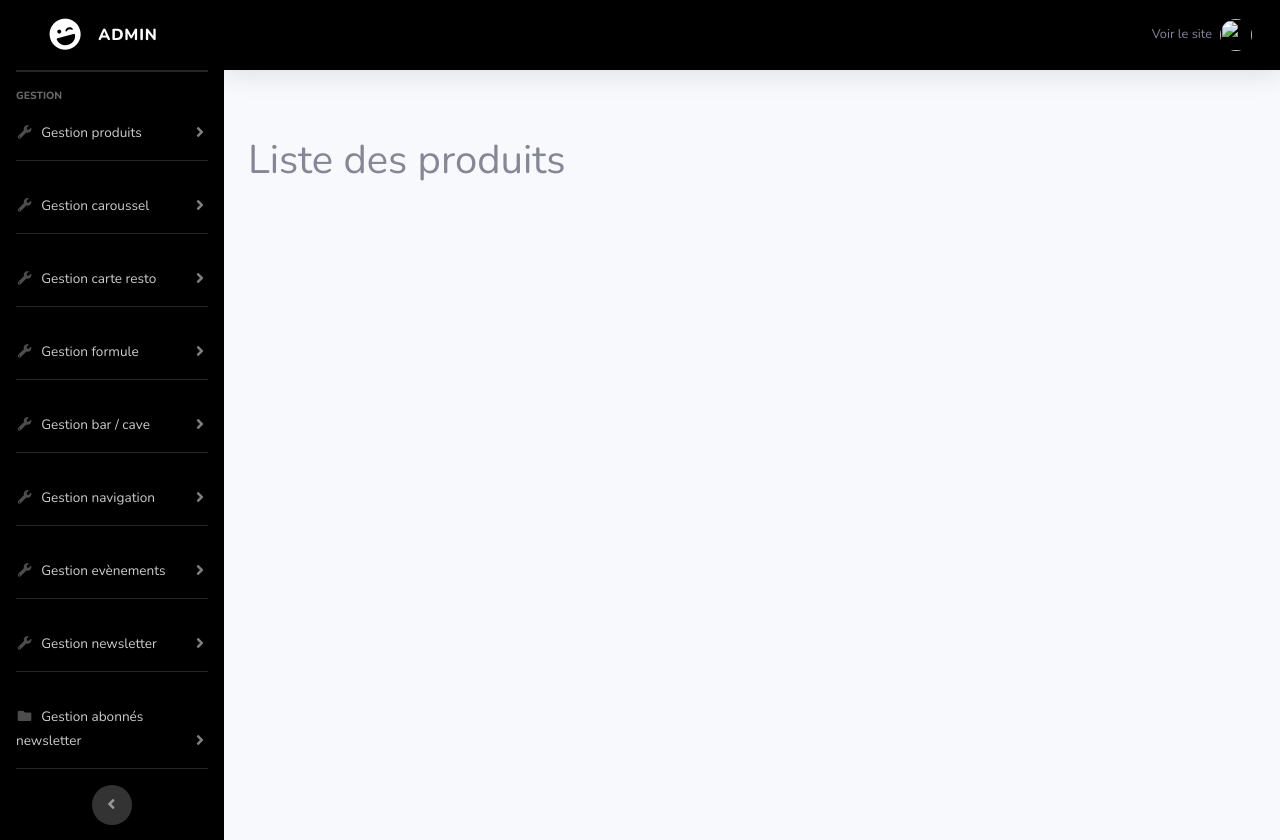
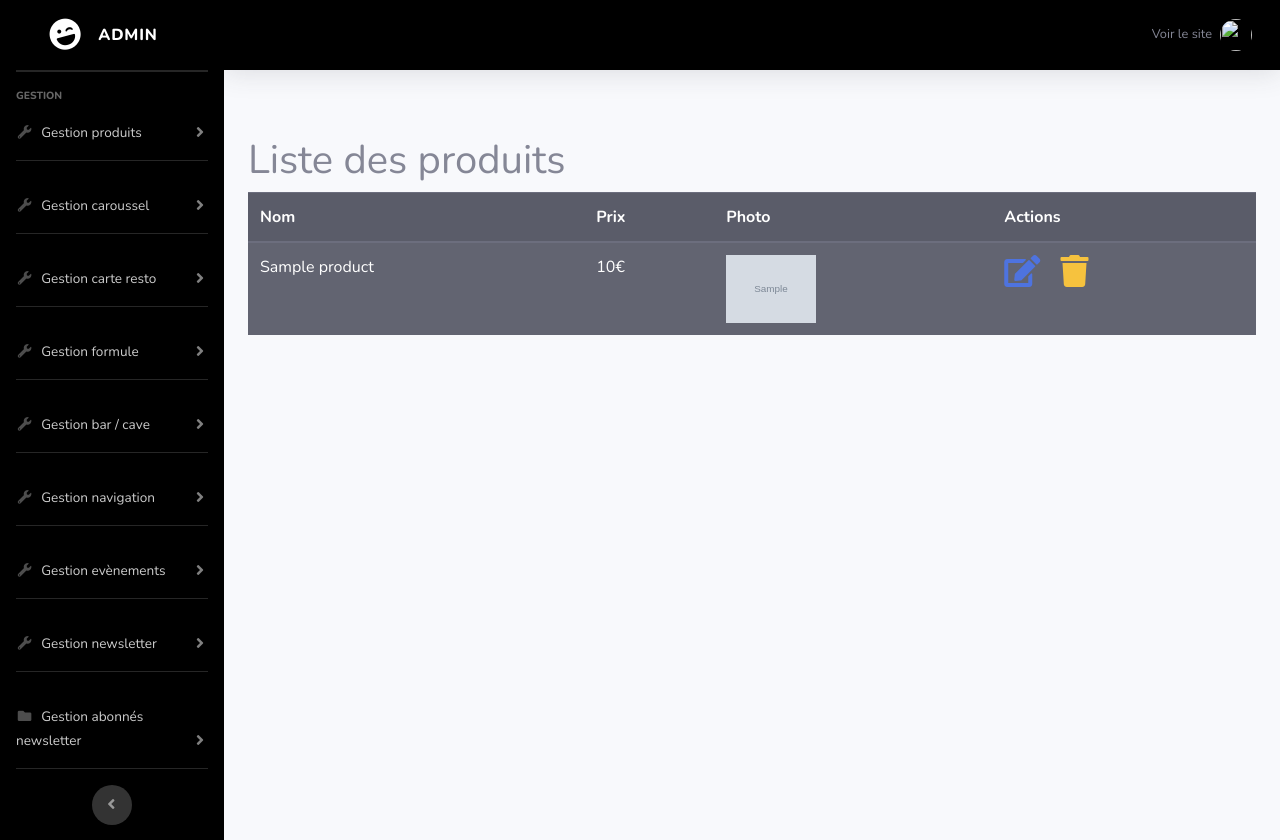
Before and after one commit to SamQG1/symfony_blog, a Symfony app: template templates/product/listProduct.html.twig in a window 1280 px wide. Shown: the top 840 px of the page. Run offline with Twig, Linux system fonts and the light colour scheme; the template is opened without the code that fills it: most values are stand-ins (such as "Sample title", 1, 10 or a date in 2020); grey boxes marked "Sample" are stand-in pictures; some libraries are stand-ins or nearby versions.

Commit message:
commit2202

```diff
--- a/templates/product/listProduct.html.twig
+++ b/templates/product/listProduct.html.twig
@@ -8,6 +8,44 @@
 
 <h1>Liste des produits</h1>
 
+<table class="table table-dark table-striped">
+
+<thead>
+<tr>
+    <th>Nom</th>
+    <th>Prix</th>
+    <th>Photo</th>
+    <th>Actions</th>
+
+</tr>
+</thead>
+<tbody>
+{% for product in products %}
+
+
+<tr>
+
+    <td>{{ product.title }}</td>
+    <td>{{ product.price }}€</td>
+    <td><img src="{{ asset('upload/' ~ product.picture) }}" width="90" alt=""></td>
+    <td>
+        <a href="{{ path('editProduct', {'id': product.id }) }}" class="mr-2" ><i class="fas fa-2x fa-edit "></i></a>
+        <a href="{{ path('deleteProduct', {'id': product.id }) }}" class="ml-2 text-warning" ><i class="fas fa-2x fa-trash"></i></a>
+    </td>
+
+</tr>
+{% endfor %}
+</tbody>
+
+
+
+</table>
+
+
+
+
+
+
 {% endblock %}
 
 
```
Also changed, not shown: src/Controller/ProductController.php (+47 -6 lines), templates/product/editProduct.html.twig (added, +18 -0 lines), public/upload/20230222151133ania4.jpg (added).
